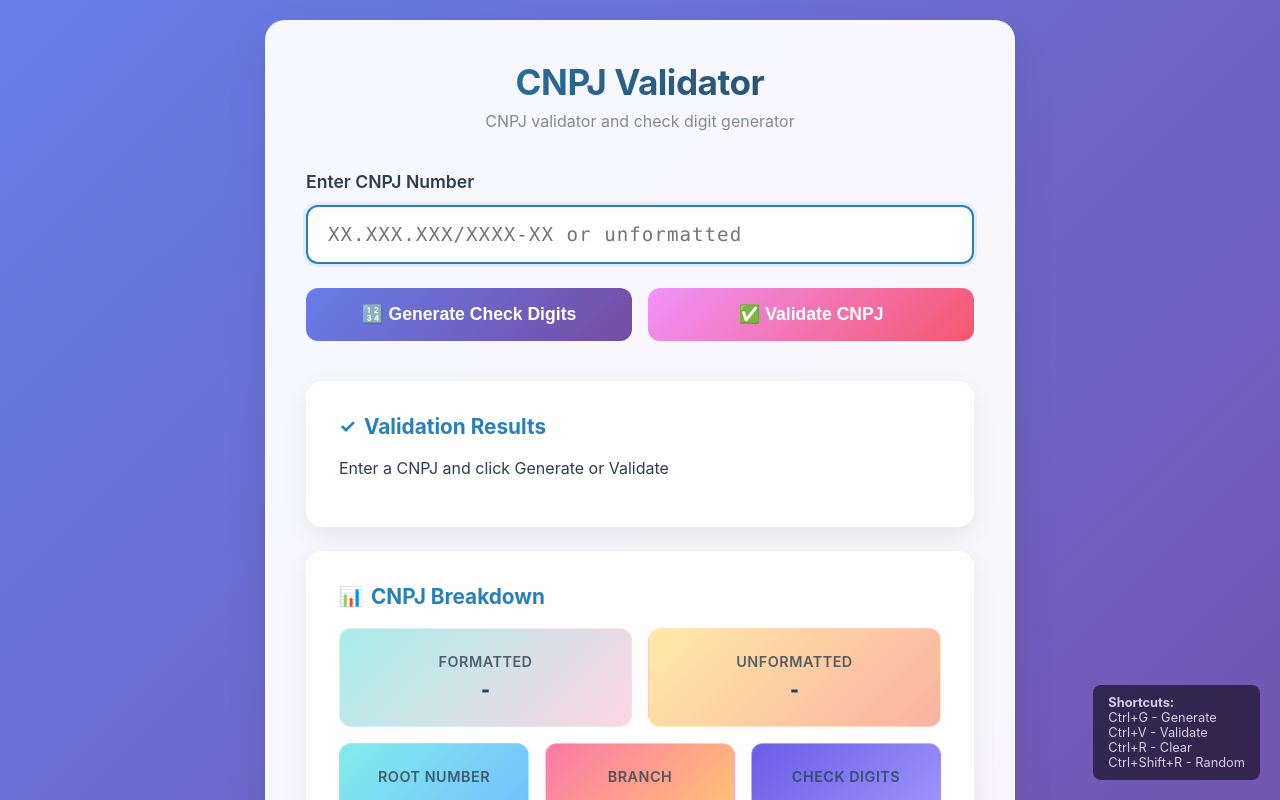
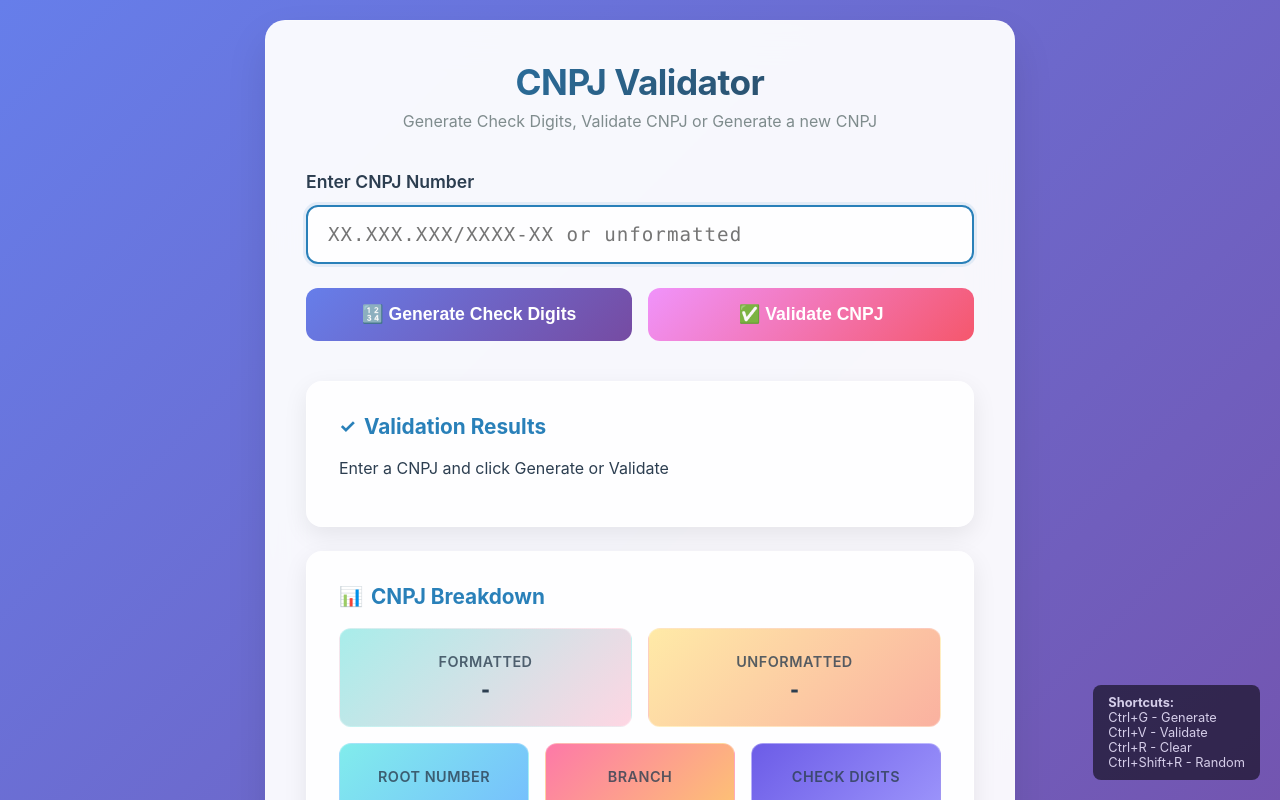
Before and after one commit to Abe85/cnpj-validator, a plain HTML site: page index.html in a window 1280 px wide. Shown: the top 800 px of the page. Drawn offline with Linux system fonts and the light colour scheme.

Commit message:
Update index.html

```diff
--- a/index.html
+++ b/index.html
@@ -421,7 +421,7 @@
     <div class="app-container">
         <div class="app-header">
             <h1 class="app-title">CNPJ Validator</h1>
-            <p class="app-subtitle">CNPJ validator and check digit generator</p>
+            <p class="app-subtitle">Generate Check Digits, Validate CNPJ or Generate a new CNPJ</p>
         </div>
 
         <div class="input-section">
```
